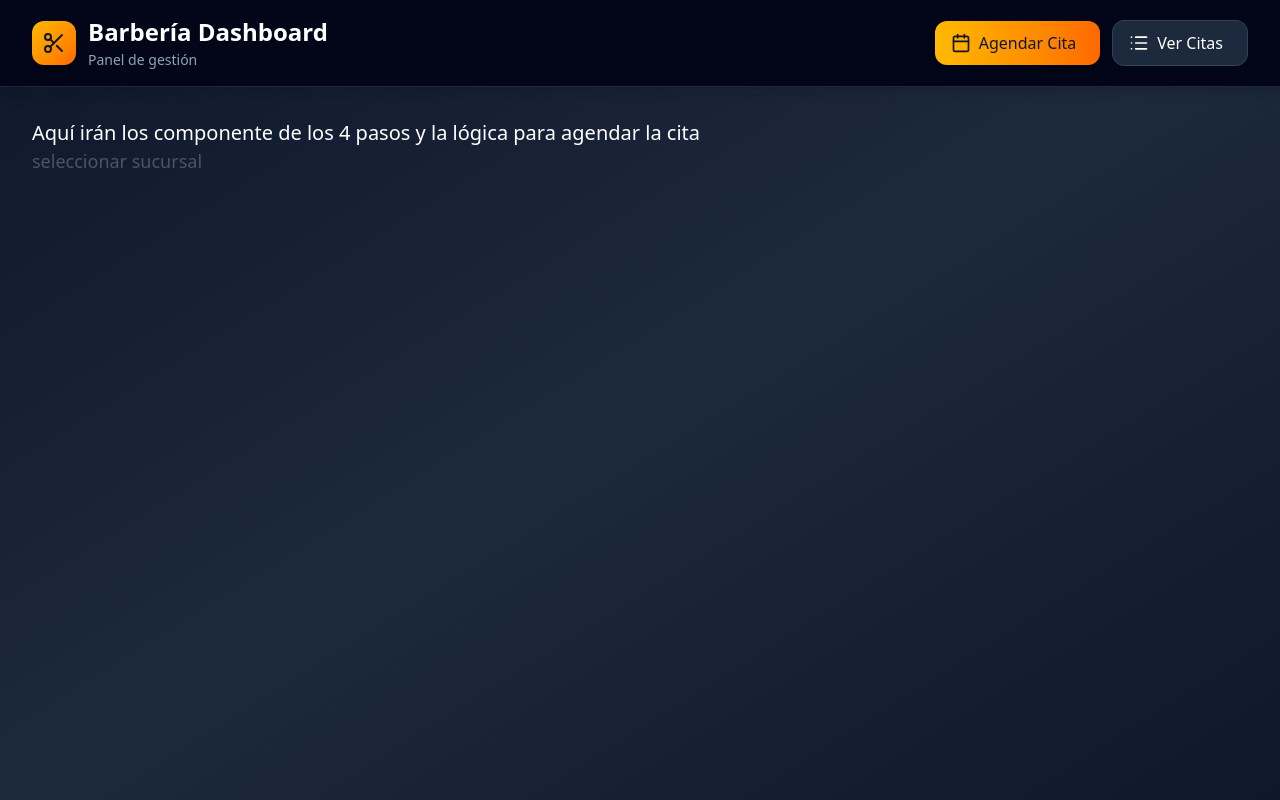
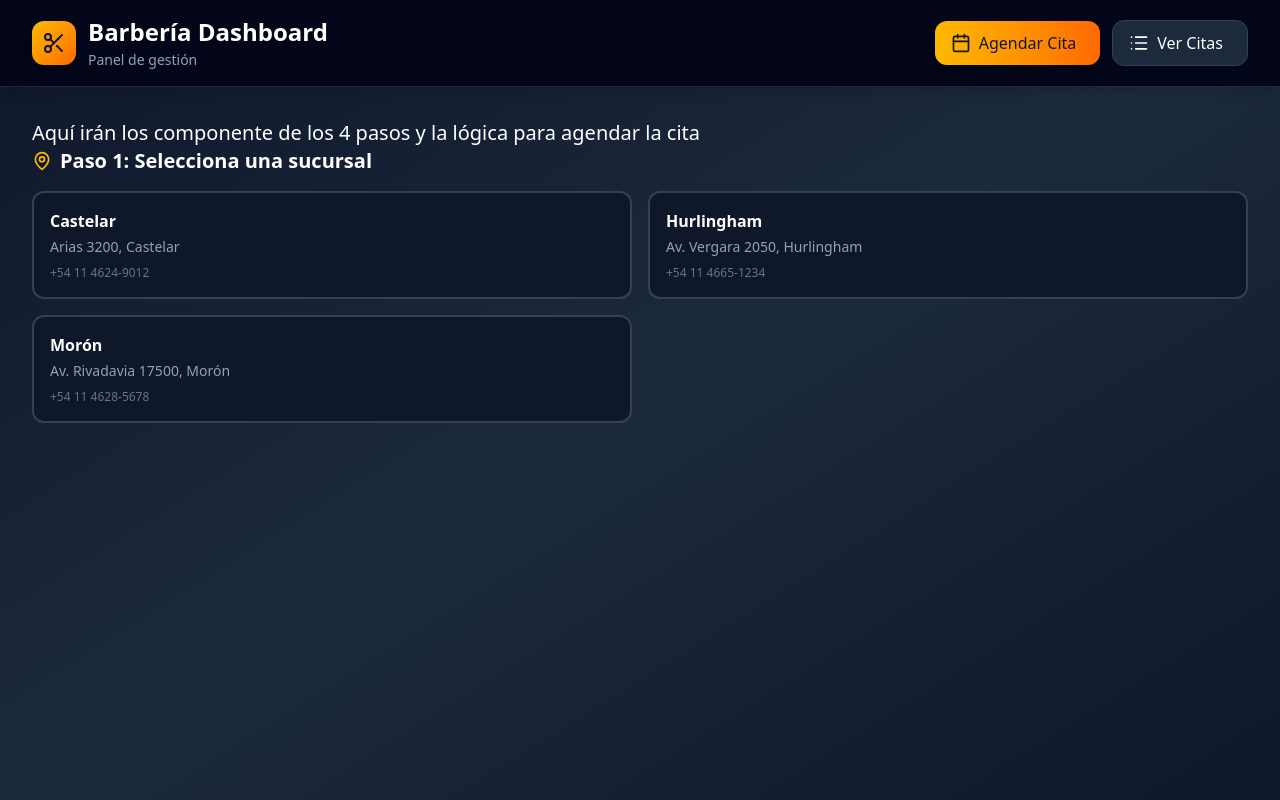
Before and after one commit to Bautista598/app-barber, a React (Vite) app: page /agendar-cita in a window 1280 px wide. Built offline with nearby package versions, Linux system fonts and the light colour scheme.

Commit message:
creación del componente SelectBranch con su respectiva lógica y solicitud a un JSON estático asincronicamente

```diff
--- a/src/components/AddAppointmentComponents/SelectBranch.jsx
+++ b/src/components/AddAppointmentComponents/SelectBranch.jsx
@@ -1,5 +1,65 @@
+import { useEffect, useState } from 'react'
+import { Check, MapPin } from 'lucide-react'
+
 function SelectBranch() {
-	return <h1 className="text-lg text-gray-600">seleccionar sucursal</h1>
+	const [branch, setBranch] = useState([])
+	const [selectedBranch, setSelectedBranch] = useState(null)
+
+	// Cargar datos del JSON de forma asíncrona
+	useEffect(() => {
+		const branchData = async () => {
+			try {
+				const res = await fetch('/public/data_test/data_sucursal.json')
+
+				if (!res.ok) throw new Error(`Error HTTP: ${res.status}`)
+
+				const data = await res.json()
+				setBranch(Array.isArray(data) ? data : data.branch ?? [])
+			} catch (err) {
+				console.error('Error al cargar sucursales:', err)
+			} finally {
+				// setLoading(false)
+			}
+		}
+		branchData()
+	}, [])
+
+	return (
+		<div className="space-y-4">
+			<h3 className="text-lg sm:text-xl font-semibold text-white mb-4 flex items-center space-x-2">
+				<MapPin className="h-5 w-5 text-amber-400" />
+				<span>Paso 1: Selecciona una sucursal</span>
+			</h3>
+			<div className="grid grid-cols-1 sm:grid-cols-2 gap-3 sm:gap-4">
+				{branch.map((branch) => (
+					<button
+						key={branch.id}
+						onClick={() => setSelectedBranch(branch)}
+						className={`p-4 rounded-xl border-2 text-left transition-all hover:scale-[1.02] ${
+							selectedBranch?.id === branch.id
+								? 'border-amber-400 bg-slate-800 shadow-lg'
+								: 'border-slate-700 hover:border-slate-600 bg-slate-900'
+						}`}
+					>
+						<div className="flex items-start justify-between">
+							<div className="flex-1">
+								<h4 className="font-semibold text-white">{branch.name}</h4>
+								<p className="text-sm text-slate-400 mt-1">{branch.address}</p>
+								{branch.phone && (
+									<p className="text-xs text-slate-500 mt-2">{branch.phone}</p>
+								)}
+							</div>
+							{selectedBranch?.id === branch.id && (
+								<div className="ml-3 bg-amber-400 rounded-full p-1">
+									<Check className="h-4 w-4 text-slate-900" />
+								</div>
+							)}
+						</div>
+					</button>
+				))}
+			</div>
+		</div>
+	)
 }
 
 export default SelectBranch
```
